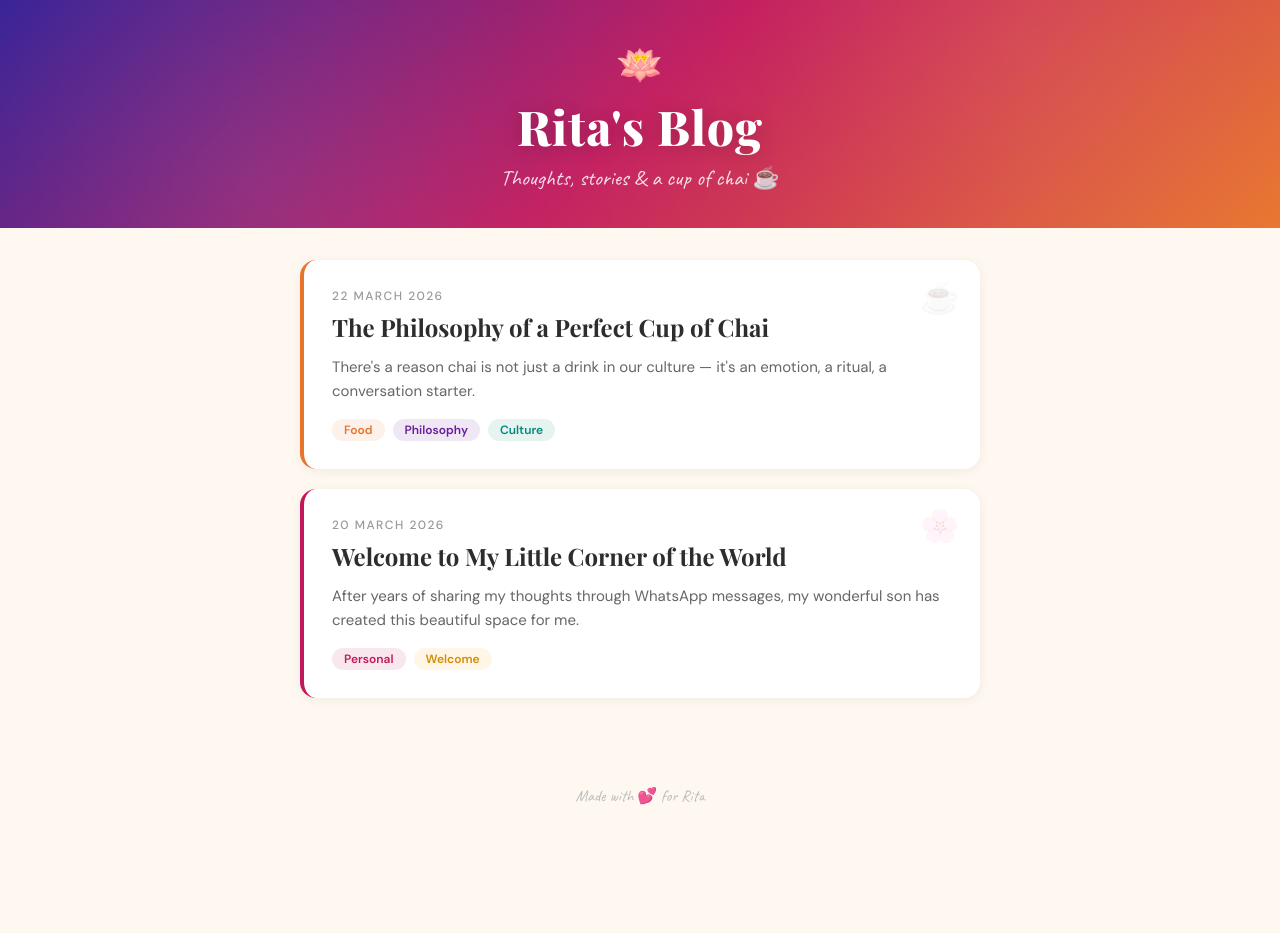
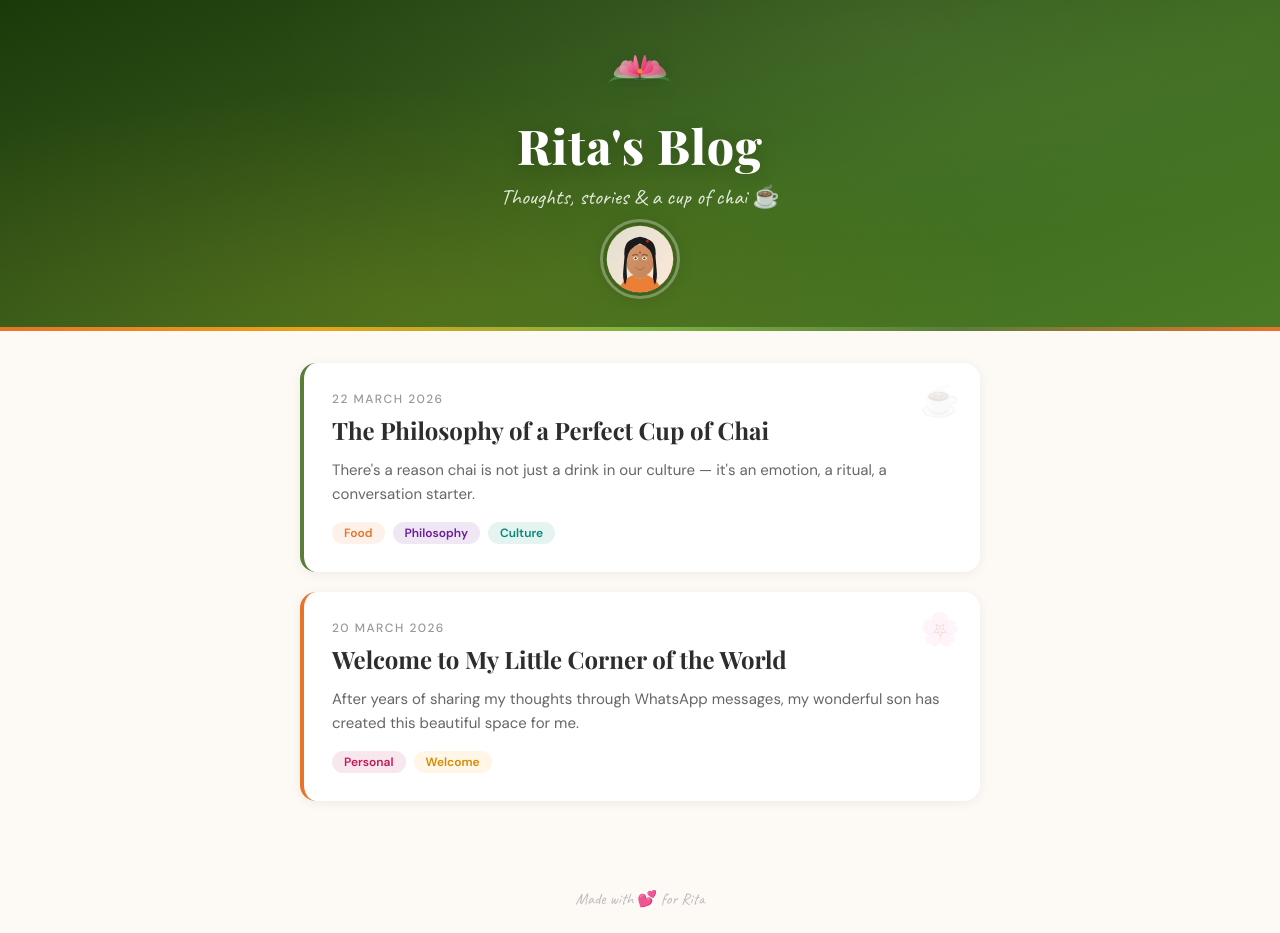
Before and after one commit to parashar-prateek/moms-blog, a Next.js app: page / in a window 1280 px wide. Before the commit the page ends 830 px from the top, so only its background shows below. Built offline with nearby package versions, Linux system fonts and the light colour scheme.

Commit message:
Redesign: earthy green header + lotus + Rita avatar

```diff
--- a/src/app/globals.css
+++ b/src/app/globals.css
@@ -1,15 +1,19 @@
 @import url('https://fonts.googleapis.com/css2?family=Playfair+Display:wght@400;700;800&family=DM+Sans:wght@400;500;600;700&family=Caveat:wght@400;500;600&display=swap');
 
 :root {
+  --forest: #2D5016;
+  --sage: #5A7D3A;
+  --leaf: #7CB342;
   --saffron: #E8732A;
-  --magenta: #C2185B;
+  --terracotta: #C2652A;
+  --marigold: #E8A317;
   --teal: #00897B;
-  --gold: #F9A825;
+  --rose: #C2185B;
   --plum: #6A1B9A;
   --coral: #FF6F61;
   --sky: #039BE5;
-  --warm-bg: #FFF8F0;
-  --deep-purple: #311B92;
+  --warm-bg: #FDFAF5;
+  --cream: #F5F0E8;
 }
 
 * {
@@ -26,13 +30,13 @@ body {
 }
 
 ::selection {
-  background: rgba(194, 24, 91, 0.2);
+  background: rgba(45, 80, 22, 0.2);
 }
 
 /* ─── Header ─── */
 .site-header {
-  background: linear-gradient(135deg, var(--deep-purple) 0%, var(--magenta) 50%, var(--saffron) 100%);
-  padding: 40px 24px 36px;
+  background: linear-gradient(160deg, #1B3A0A 0%, #2D5016 30%, #3D6B1E 60%, #4A7A25 100%);
+  padding: 36px 24px 32px;
   text-align: center;
   position: relative;
   overflow: hidden;
@@ -42,8 +46,16 @@ body {
   content: '';
   position: absolute;
   top: 0; left: 0; right: 0; bottom: 0;
-  background: radial-gradient(circle at 20% 80%, rgba(255,255,255,0.1) 0%, transparent 50%),
-              radial-gradient(circle at 80% 20%, rgba(255,255,255,0.08) 0%, transparent 50%);
+  background: radial-gradient(ellipse at 30% 90%, rgba(232,163,23,0.12) 0%, transparent 50%),
+              radial-gradient(ellipse at 70% 10%, rgba(255,255,255,0.06) 0%, transparent 50%);
+}
+
+.site-header::after {
+  content: '';
+  position: absolute;
+  bottom: 0; left: 0; right: 0;
+  height: 4px;
+  background: linear-gradient(90deg, var(--saffron), var(--marigold), var(--leaf), var(--sage), var(--saffron));
 }
 
 .site-header-inner {
@@ -52,8 +64,23 @@ body {
 }
 
 .site-logo {
-  font-size: 38px;
-  margin-bottom: 4px;
+  margin-bottom: 8px;
+}
+
+.site-logo img {
+  height: 64px;
+  width: auto;
+  filter: drop-shadow(0 2px 8px rgba(0,0,0,0.15));
+}
+
+.site-avatar {
+  width: 80px;
+  height: 80px;
+  border-radius: 50%;
+  border: 3px solid rgba(255,255,255,0.3);
+  margin: 8px auto 0;
+  display: block;
+  filter: drop-shadow(0 2px 8px rgba(0,0,0,0.2));
 }
 
 .site-title {
@@ -100,7 +127,7 @@ body {
   color: inherit;
   box-shadow: 0 2px 12px rgba(0,0,0,0.06);
   transition: all 0.3s cubic-bezier(0.23, 1, 0.32, 1);
-  border-left: 4px solid var(--saffron);
+  border-left: 4px solid var(--sage);
   position: relative;
   overflow: hidden;
   display: block;
@@ -111,11 +138,11 @@ body {
   transform: translateY(-4px);
 }
 
-.post-card:nth-child(2) { border-left-color: var(--magenta); }
+.post-card:nth-child(2) { border-left-color: var(--saffron); }
 .post-card:nth-child(3) { border-left-color: var(--teal); }
-.post-card:nth-child(4) { border-left-color: var(--plum); }
-.post-card:nth-child(5) { border-left-color: var(--coral); }
-.post-card:nth-child(6) { border-left-color: var(--sky); }
+.post-card:nth-child(4) { border-left-color: var(--terracotta); }
+.post-card:nth-child(5) { border-left-color: var(--marigold); }
+.post-card:nth-child(6) { border-left-color: var(--rose); }
 
 .post-card-emoji {
   position: absolute;
@@ -170,7 +197,7 @@ body {
 .tag-food { background: rgba(232,115,42,0.1); color: var(--saffron); }
 .tag-philosophy { background: rgba(106,27,154,0.1); color: var(--plum); }
 .tag-culture { background: rgba(0,137,123,0.1); color: var(--teal); }
-.tag-personal { background: rgba(194,24,91,0.1); color: var(--magenta); }
+.tag-personal { background: rgba(194,24,91,0.1); color: var(--rose); }
 .tag-welcome { background: rgba(249,168,37,0.1); color: #D48C00; }
 .tag-family { background: rgba(255,111,97,0.1); color: var(--coral); }
 .tag-life { background: rgba(3,155,229,0.1); color: var(--sky); }
@@ -231,10 +258,10 @@ body {
 }
 
 .post-content blockquote {
-  border-left: 3px solid var(--magenta);
+  border-left: 3px solid var(--forest);
   padding: 12px 20px;
   margin: 1.4em 0;
-  background: rgba(194,24,91,0.04);
+  background: rgba(45,80,22,0.04);
   border-radius: 0 12px 12px 0;
   font-style: italic;
   color: #555;
@@ -258,7 +285,7 @@ body {
   display: inline-flex;
   align-items: center;
   gap: 6px;
-  color: var(--magenta);
+  color: var(--forest);
   text-decoration: none;
   font-weight: 600;
   font-size: 15px;
--- a/src/app/layout.js
+++ b/src/app/layout.js
@@ -28,11 +28,14 @@ export default function RootLayout({ children }) {
       <body>
         <header className="site-header">
           <div className="site-header-inner">
-            <div className="site-logo">🪷</div>
+            <div className="site-logo">
+              <img src="/lotus.svg" alt="Lotus" />
+            </div>
             <h1 className="site-title">
               <a href="/">Rita&apos;s Blog</a>
             </h1>
             <p className="site-tagline">Thoughts, stories &amp; a cup of chai ☕</p>
+            <img src="/rita-avatar.svg" alt="Rita" className="site-avatar" />
           </div>
         </header>
 
```
Also changed, not shown: public/lotus.svg (added), public/rita-avatar.svg (added).
